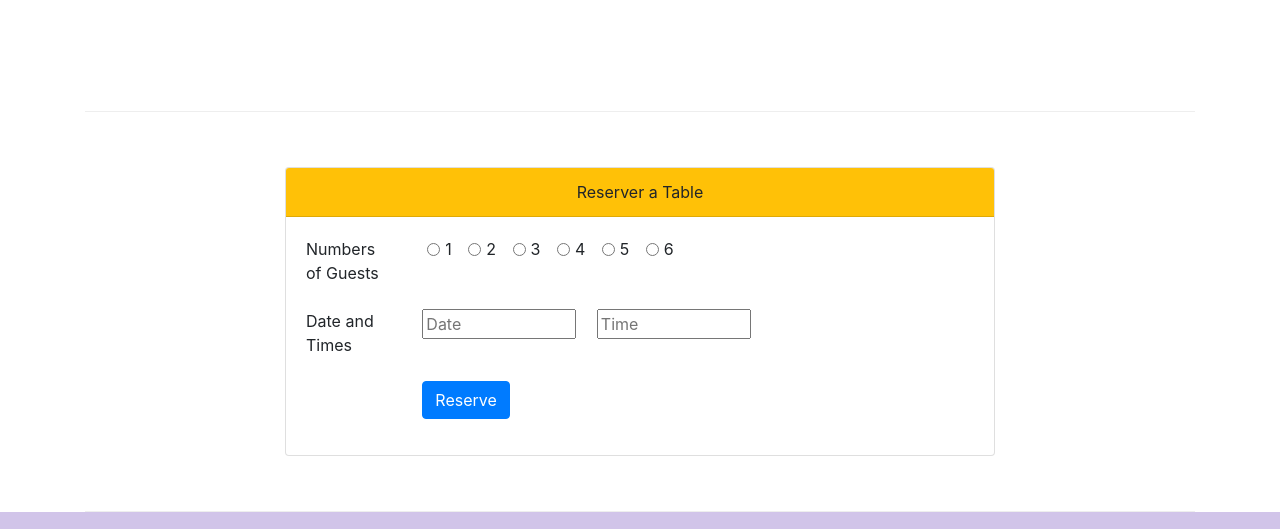
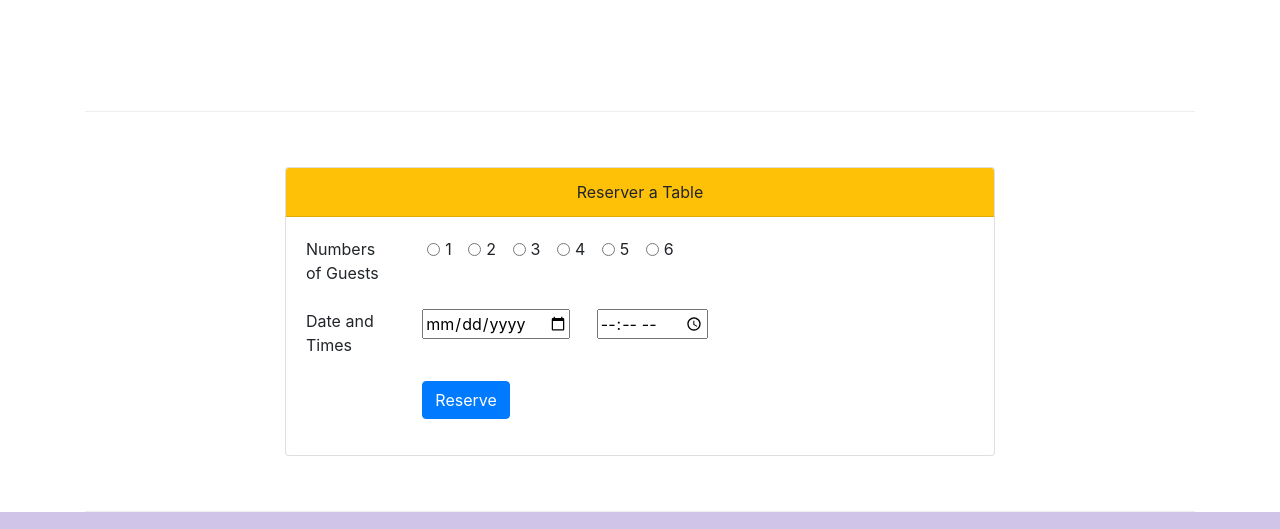
Before and after one commit to cut113/bootstrap, a website: page index.html in a window 1280 px wide. Shown: the part 1462-1991 px from the top of the page. Drawn offline with nearby package versions, Linux system fonts and the light colour scheme.

Commit message:
Lab2 new new

```diff
--- a/index.html
+++ b/index.html
@@ -173,14 +173,14 @@
                                 </div>
 
                                 <div class="col-sm-2">
-                                    <input type="text" placeholder="Date" size="10">
+                                    <input type="date" placeholder="Date" size="10">
 
                                 </div>
                                 <div class="col-sm-1">
 
                                 </div>
                                 <div class="col-sm-2">
-                                    <input type="text" placeholder="Time" size="10">
+                                    <input type="time" placeholder="Time" size="10">
                                 </div>
                             </div>
                             <div class="form-group row">
```
